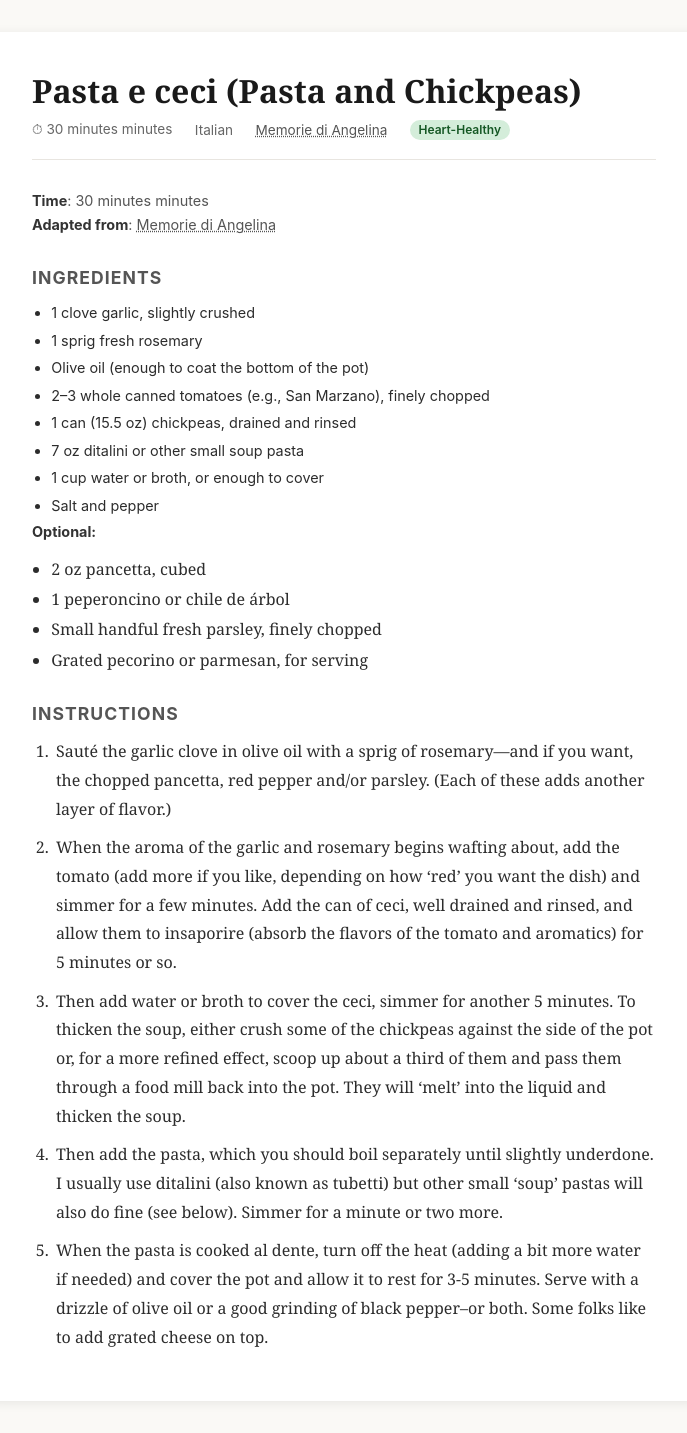
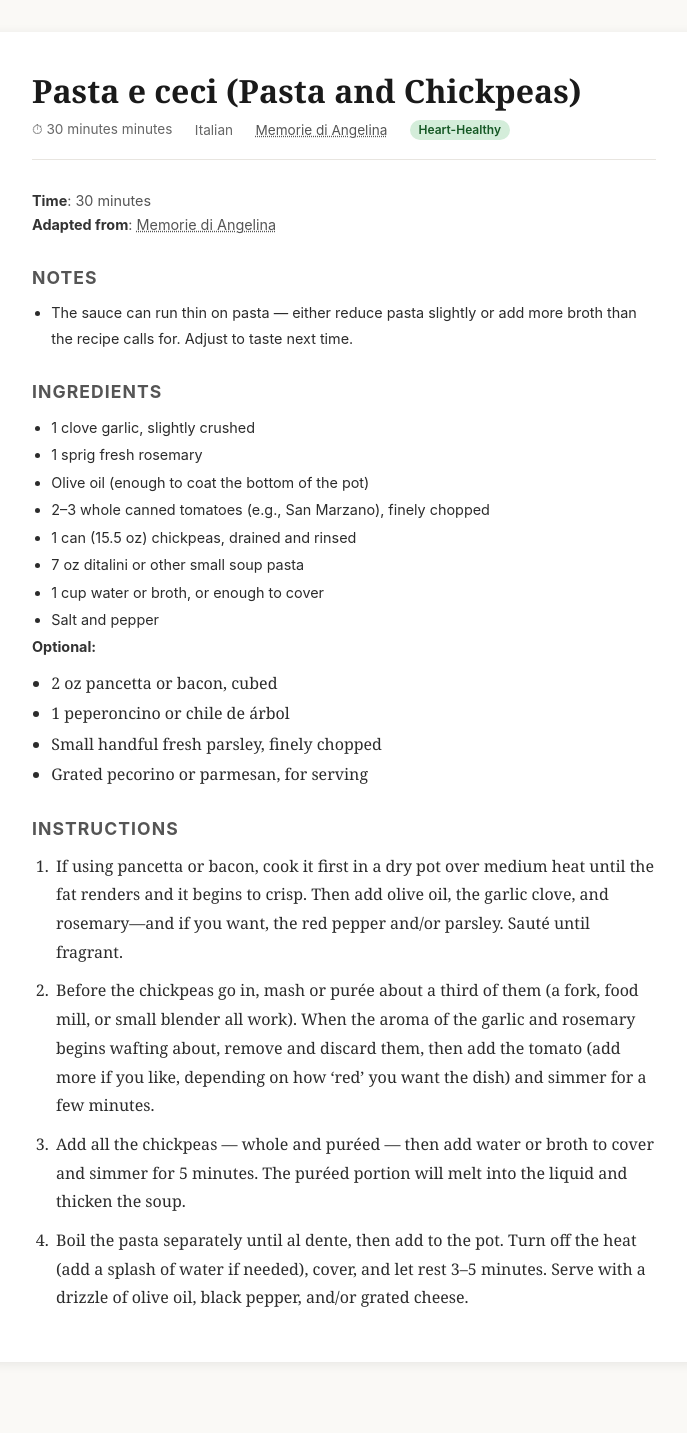
Before and after one commit to DavidMAllison/menubuilder-recipes, a Jekyll site: the page built from Pasta_e_ceci_Pasta_and_Chickpeas.md, in a window 1280 px wide. Shown: the whole page, without its empty margins (296-983 px from the left). Built offline with Jekyll 4.4.1, drawn with Linux system fonts in a browser that asks for light colours; our own code applies the rules of GitHub Pages for plain Markdown files; after the commit the page ends 1394 px from its top, so only the background shows below that.

Commit message:
fix: clarify Pasta e ceci instructions and correct step ordering
- Fix step order: mash chickpeas before they go in the pot
- Clarify bacon/pancetta render-first technique
- Remove garlic/rosemary removal ambiguity
- Fold rest step into step 4 (pasta was already al dente)
- Add note on thin sauce; fix duplicate "minutes" in time field

Co-Authored-By: Claude Sonnet 4.6 <noreply@anthropic.com>

```diff
--- a/Pasta_e_ceci_Pasta_and_Chickpeas.md
+++ b/Pasta_e_ceci_Pasta_and_Chickpeas.md
@@ -1,7 +1,11 @@
 # Pasta e ceci (Pasta and Chickpeas)
 
-**Time**: 30 minutes minutes
+**Time**: 30 minutes
 **Adapted from**: [Memorie di Angelina](https://memoriediangelina.com/2009/09/17/pasta-e-ceci)
+
+## Notes
+
+- The sauce can run thin on pasta — either reduce pasta slightly or add more broth than the recipe calls for. Adjust to taste next time.
 
 ## Ingredients
 
@@ -15,15 +19,14 @@
 - Salt and pepper
 
 **Optional:**
-- 2 oz pancetta, cubed
+- 2 oz pancetta or bacon, cubed
 - 1 peperoncino or chile de árbol
 - Small handful fresh parsley, finely chopped
 - Grated pecorino or parmesan, for serving
 
 ## Instructions
 
-1. Sauté the garlic clove in olive oil with a sprig of rosemary—and if you want, the chopped pancetta, red pepper and/or parsley. (Each of these adds another layer of flavor.)
-2. When the aroma of the garlic and rosemary begins wafting about, add the tomato (add more if you like, depending on how 'red' you want the dish) and simmer for a few minutes. Add the can of ceci, well drained and rinsed, and allow them to insaporire (absorb the flavors of the tomato and aromatics) for 5 minutes or so.
-3. Then add water or broth to cover the ceci, simmer for another 5 minutes. To thicken the soup, either crush some of the chickpeas against the side of the pot or, for a more refined effect, scoop up about a third of them and pass them through a food mill back into the pot. They will 'melt' into the liquid and thicken the soup.
-4. Then add the pasta, which you should boil separately until slightly underdone. I usually use ditalini (also known as tubetti) but other small 'soup' pastas will also do fine (see below). Simmer for a minute or two more.
-5. When the pasta is cooked al dente, turn off the heat (adding a bit more water if needed) and cover the pot and allow it to rest for 3-5 minutes. Serve with a drizzle of olive oil or a good grinding of black pepper--or both. Some folks like to add grated cheese on top.
+1. If using pancetta or bacon, cook it first in a dry pot over medium heat until the fat renders and it begins to crisp. Then add olive oil, the garlic clove, and rosemary—and if you want, the red pepper and/or parsley. Sauté until fragrant.
+2. Before the chickpeas go in, mash or purée about a third of them (a fork, food mill, or small blender all work). When the aroma of the garlic and rosemary begins wafting about, remove and discard them, then add the tomato (add more if you like, depending on how 'red' you want the dish) and simmer for a few minutes.
+3. Add all the chickpeas — whole and puréed — then add water or broth to cover and simmer for 5 minutes. The puréed portion will melt into the liquid and thicken the soup.
+4. Boil the pasta separately until al dente, then add to the pot. Turn off the heat (add a splash of water if needed), cover, and let rest 3–5 minutes. Serve with a drizzle of olive oil, black pepper, and/or grated cheese.
```
